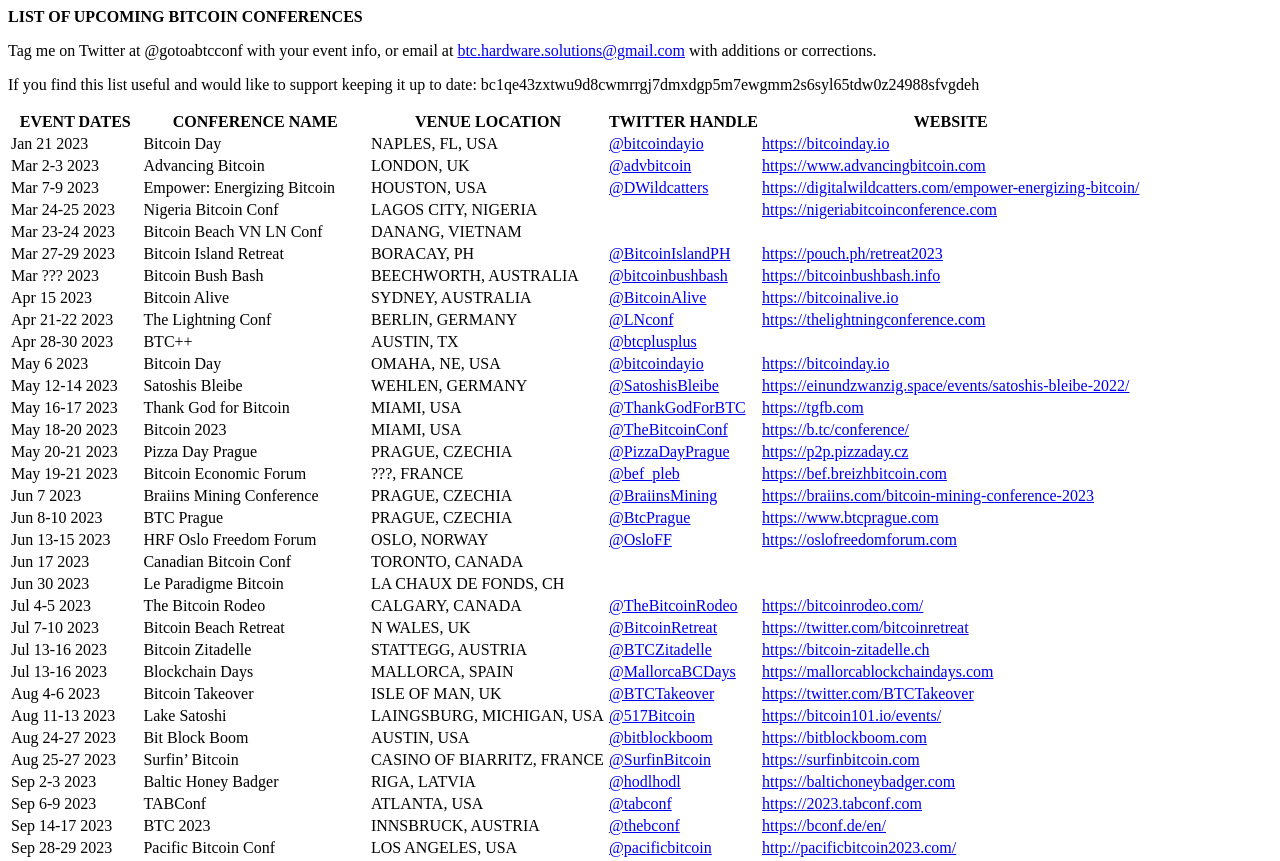
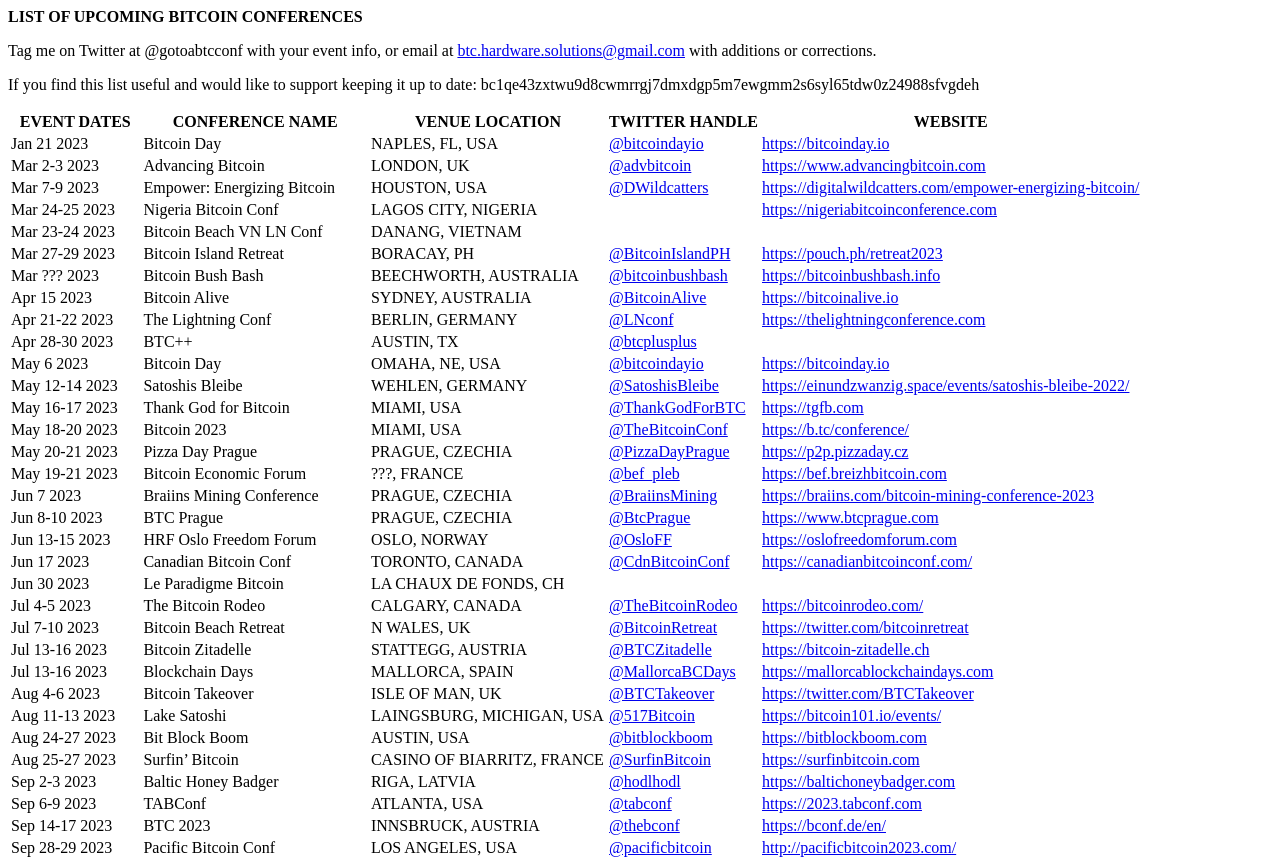
Before and after one commit to SeedSigner/gotoabitcoinconference.github.io, a plain HTML site: page index.html in a window 1280 px wide. Shown: the top 861 px of the page. Drawn offline with Linux system fonts and the light colour scheme.

Commit message:
Update index.html

```diff
--- a/index.html
+++ b/index.html
@@ -149,8 +149,8 @@
 <td>Jun 17 2023</td>
 <td>Canadian Bitcoin Conf</td>
 <td>TORONTO, CANADA</td>
-<td></td>
-<td></td>
+<td><a href="https://twitter.com/CdnBitcoinConf">@CdnBitcoinConf</a></td>
+<td><a href="https://canadianbitcoinconf.com/">https://canadianbitcoinconf.com/</a></td>
 </tr>
 <tr>
 <td>Jun 30 2023</td>
```
